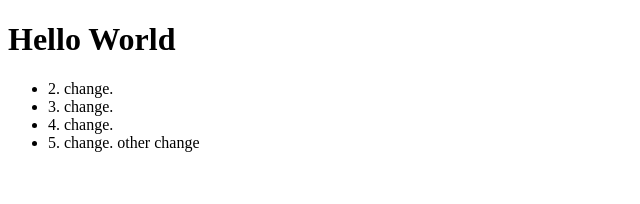
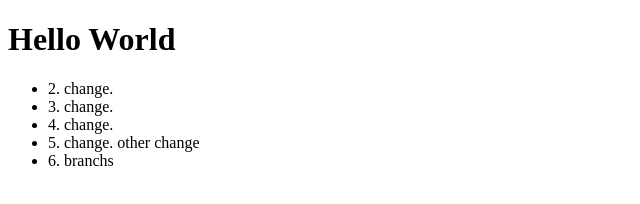
Before and after one commit to KingArtur/learning, a plain HTML site: page index.html in a window 1280 px wide. Shown: the full height of the page, 0-640 px from the left. Drawn offline with Linux system fonts and the light colour scheme.

Commit message:
Branch initial commit

```diff
--- a/index.html
+++ b/index.html
@@ -10,6 +10,7 @@
   <li>3. change.</li>
   <li>4. change.</li>
   <li>5. change. other change</li>
+  <li>6. branchs</li>
 </ul>
 </body>
 </html>
```
Also changed, not shown: filetoremove.txt, readme.txt.
